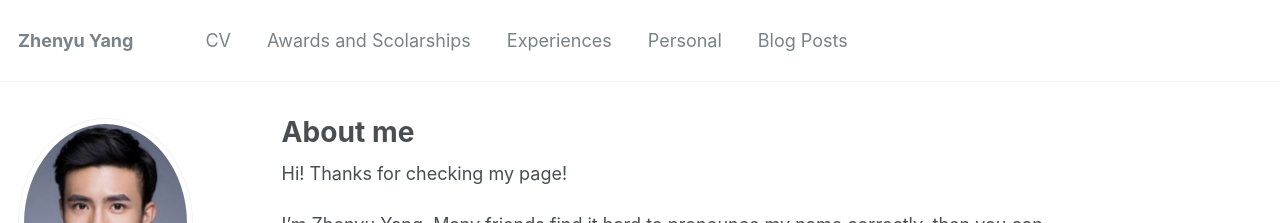
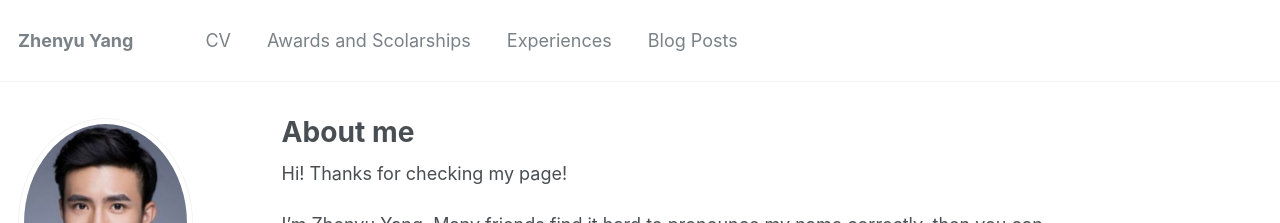
Before and after one commit to azpeteryang/azpeteryang.github.io, a Jekyll site: the page built from _pages/about.md, in a window 1280 px wide. Shown: the top 223 px of the page. Built offline with Jekyll 4.4.1, drawn with Linux system fonts in a browser that asks for light colours.

Commit message:
Update navigation.yml

```diff
--- a/_data/navigation.yml
+++ b/_data/navigation.yml
@@ -9,8 +9,5 @@ main:
   - title: "Experiences"
     url: /talks/
 
-  - title: "Personal"
-    url: /teaching/
-
   - title: "Blog Posts"
     url: /year-archive/
```
